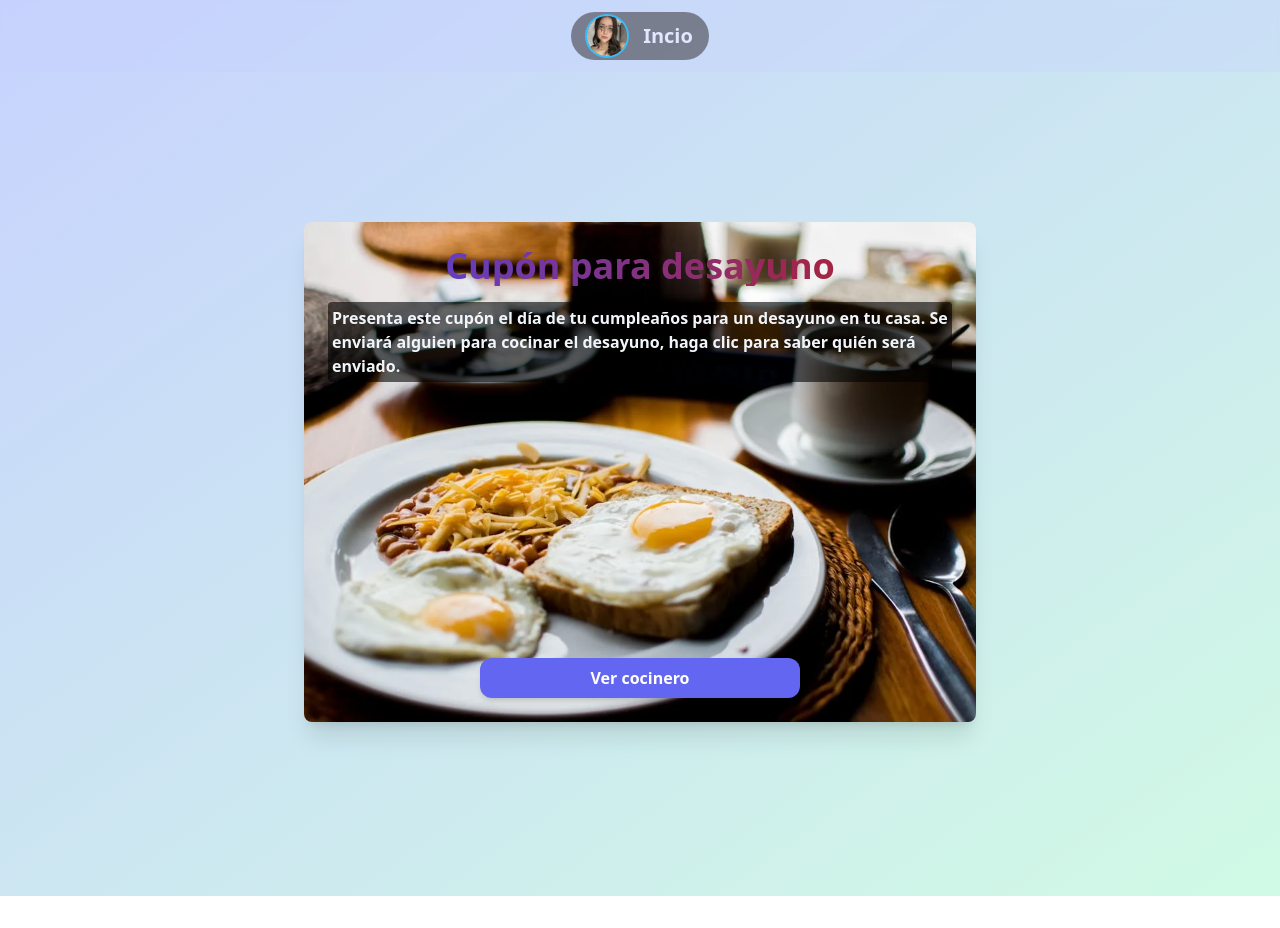
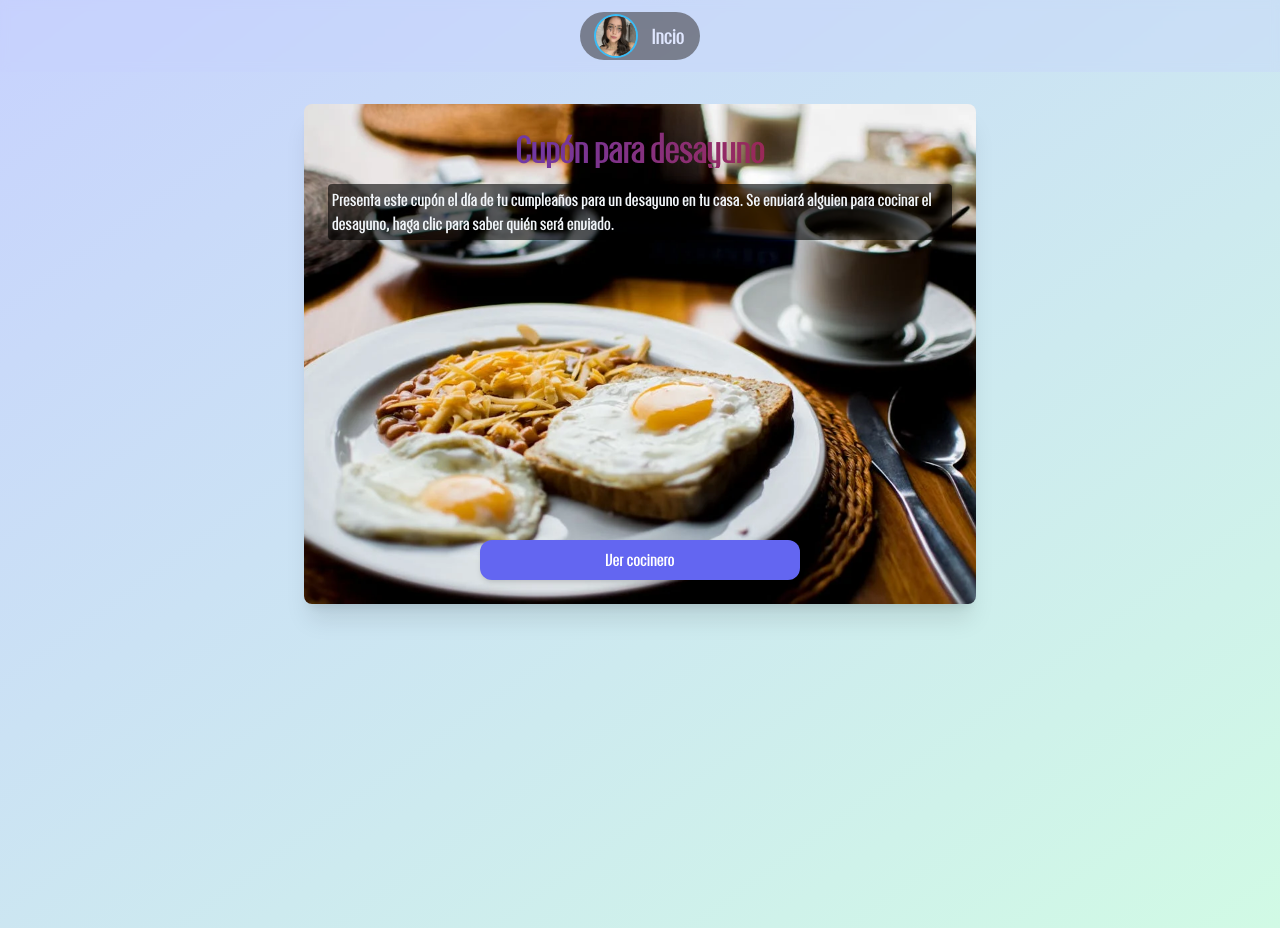
Before and after one commit to XnicolasG/Sofi, a React (Vite) app: page /cupon in a window 1280 px wide. Before the commit the page ends 896 px from the top, so only its background shows below. Built offline with nearby package versions, Linux system fonts and the light colour scheme.

Commit message:
adding new fonts

```diff
--- a/src/App.jsx
+++ b/src/App.jsx
@@ -22,7 +22,7 @@ function App() {
 
   return (
     <BrowserRouter>
-    <main className='bg-gradient-to-br from-indigo-200 to-emerald-100 min-h-screen w-full pb-6' >
+    <main className='bg-gradient-to-br from-indigo-200 to-emerald-100 font-talisman tracking-wider min-h-screen w-full pb-6' >
      <NavBar />
      <AppRoutes />
     </main>
--- /dev/null
+++ b/src/components/Home/Title.jsx
@@ -0,0 +1,16 @@
+import React from 'react'
+
+export const Title = () => (
+    <div className=''>
+        <svg width="100%" height="200" viewBox="0 0 500 200">
+            <defs>
+                <path id="curve" d="M 50,150 A 200,200 0 0,1 450,150" />
+            </defs>
+            <text className="text-5xl font-playground fill-current text-sky-950">
+                <textPath href="#curve" startOffset="50%" textAnchor="middle">
+                    Contando los minutos
+                </textPath>
+            </text>
+        </svg>
+    </div>
+)
--- a/src/index.css
+++ b/src/index.css
@@ -2,6 +2,18 @@
 @tailwind components;
 @tailwind utilities;
 
+@font-face {
+  font-family: 'PPTalisman';
+  src: url('/src/fonts/Talisman/PPTalisman-Condensed-Regular.otf') format('opentype');
+  font-weight: normal;
+  font-style: normal;
+}
+@font-face {
+  font-family: 'PPPlayground';
+  src: url('/src/fonts/Playground/PPPlayground-Medium.otf') format('opentype');
+  font-weight: normal;
+  font-style: normal;
+}
 .marquee{
   display: inline-block;
   white-space: nowrap;
--- a/src/pages/Cupon.jsx
+++ b/src/pages/Cupon.jsx
@@ -9,7 +9,7 @@ export const Cupon = () => {
 
 
     return (
-        <section className='flex justify-center items-center min-h-screen'>
+        <section className='flex justify-center mt-8  min-h-screen'>
             <article className="w-full max-w-2xl h-[500px] relative overflow-hidden rounded-lg shadow-xl">
                 <div className={`absolute inset-0 transition-transform duration-500 ease-in-out ${flipped ? '-translate-x-full' : 'translate-x-0'}`}>
                     <CardFace
--- a/src/pages/Home.jsx
+++ b/src/pages/Home.jsx
@@ -7,7 +7,7 @@ export const Home = () => {
     const targetDate = new Date('2024-07-31T07:50:00').getTime();
 
     useEffect(() => {
-        const updateMessage =()=> {
+        const updateMessage = () => {
             const now = new Date();
             const difference = targetDate - now
             if (difference <= 0) {
@@ -23,15 +23,18 @@ export const Home = () => {
             <section className='group relative flex justify-center overflow-hidden h-96 w-72 bg-gradient-to-b from-green-300 to-emerald-600 rounded-t-full'>
                 <img className='w-full drop-shadow-xl group-hover:scale-110 transition-all duration-200' src="img/Main.png" alt="main-sofi" />
             </section>
-            <h2 className='absolute top-4 text-3xl w-full text-sky-950 text-center '>Contando los minutos</h2>
+            <h2
+                className='absolute top-4 text-5xl w-full text-sky-950 text-center  font-playground'>
+                Contando los minutos
+            </h2>
             <Letter text={message} />
             <CountDown targetDate={targetDate} />
-            <aside className='flex w-2/3 justify-between mt-10'>
+            <aside className='flex w-2/3 justify-between md:justify-around mt-10'>
                 <a
-            className='w-1/3 text-stone-200 text-center rounded-2xl py-1 font-semibold text-lg shadow-lg bg-indigo-400 transition-all duration-100 hover:-translate-y-2 hover:bg-indigo-600'
+                    className='w-1/3 md:w-1/4 text-stone-200 text-xl text-center rounded-2xl py-1 font-semibold shadow-lg bg-indigo-400 transition-all duration-100 hover:-translate-y-2 hover:bg-indigo-600'
                     href="/cupon">Cupon</a>
                 <a
-            className='w-1/3 text-stone-200 text-center rounded-2xl py-1 font-semibold text-lg shadow-lg bg-indigo-400 transition-all duration-100 hover:-translate-y-2 hover:bg-indigo-600'
+                    className='w-1/3 md:w-1/4 text-stone-200 text-xl text-center rounded-2xl py-1 font-semibold shadow-lg bg-indigo-400 transition-all duration-100 hover:-translate-y-2 hover:bg-indigo-600'
                     href="/galeria">Galleria</a>
             </aside>
         </main>
--- a/tailwind.config.js
+++ b/tailwind.config.js
@@ -6,21 +6,13 @@ export default {
   ],
   theme: {
     extend: {
-      perspective: {
-        '1000': '1000px',
-      },
+     fontFamily:{
+      talisman: ['PPTalisman', 'sans-serif'],
+      playground: ['PPPlayground', 'sans-serif']
+     },
       backgroundImage:{
         'cupon-image':"url('/img/breakfast.png')"
       },
-      keyframes:{
-        flip:{
-          '0%, 100%' : { transform: 'rotateY(0deg)'},
-          '50%' : { transform: 'rotateY(180deg)'},
-        }
-      },
-      animation: {
-        flip: 'flip 8s infinite linear',
-      }
     },
   },
   plugins: [],
```
Also changed, not shown: src/fonts/Playground/PPPlayground-Medium.otf (added), src/fonts/Talisman/PPTalisman-Condensed-Regular.otf (added). Lines whose indentation alone changed are shown as unchanged.
